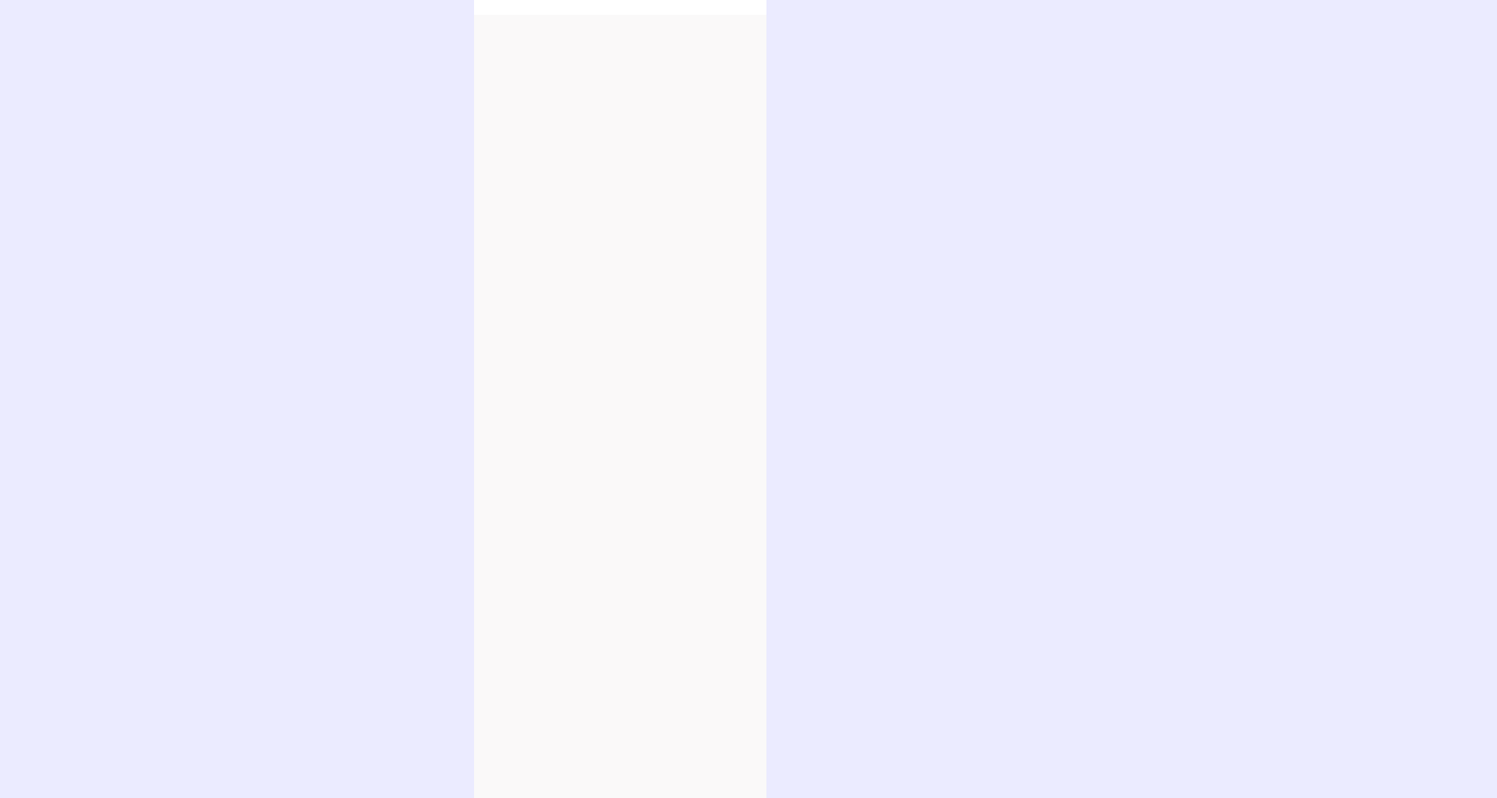
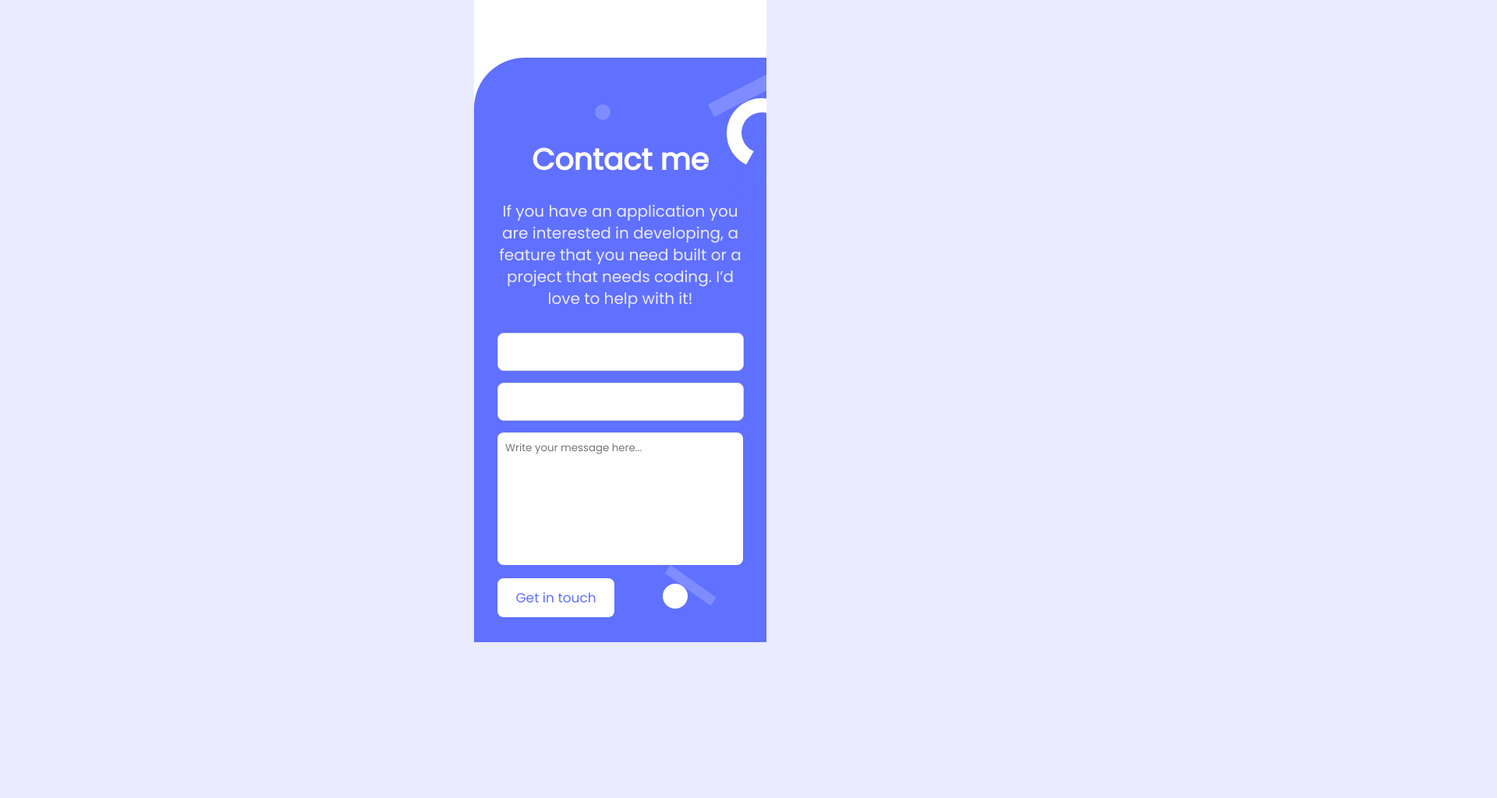
Before and after one commit to Aashan-112/Portfolio-Project, a website: page index.html in a window 1280 px wide. Shown: the part 4660-5684 px from the top of the page at 78% size, 1920 px wide, since content can reach past the window. Drawn offline with Linux system fonts and the light colour scheme; a web font is replaced by a local one.

Commit message:
Adding Modified Code

```diff
--- a/index.html
+++ b/index.html
@@ -220,6 +220,26 @@
 </div>
       </div>
  </div>
+ <div class="contactsec">
+    <div class="S13-a"></div>
+    <div class="S19-a"></div>
+    <div class="S16-a"></div>
+    <div class="S17-a"></div>
+    <div class="S18-a"></div>
+    <div class="contact-container">
+    <h1 class="contacthead">Contact me</h1>
+    <div class="contactpara">If you have an application you are interested in developing, a feature that you need built or a project that needs coding.
+        I’d love to help with it!</div>
+        <form action="https://formspree.io/f/{form_id}" method="post" class="formdiv">
+        <input type="text" class="inpField">
+        <input type="email" class="inpField">
+        <textarea type="text" placeholder="Write your message here..." class="textareadiv"></textarea>
+        <button>Get in touch</button>
+        </form>
+        <div class="S4-a"></div>
+        <div class="S3-a"></div>
+    </div>
+ </div>
 </div>
 </body>
 </html>
--- a/style.css
+++ b/style.css
@@ -232,7 +232,6 @@ body {
   width: 375px;
   height: 44px;
   margin-top: 50px;
-  padding: 0;
 }
 
 .flex-container div {
@@ -299,8 +298,9 @@ body {
 
 .worksection {
   width: 375px;
-  height: 5000px;
+  height: 4200px;
   background-color: rgb(250, 249, 249);
+  position: absolute;
 }
 
 #cards1 {
@@ -462,7 +462,7 @@ body {
 
 .abtself {
   margin-top: 85px;
-  height: 1070px;
+  height: 1170px;
   background-color: white;
   border-top-right-radius: 65px;
 }
@@ -611,3 +611,152 @@ body {
   margin-top: 31px;
   margin-left: 144px;
 }
+
+.contactsec {
+    width: 335px;
+    display: flex;
+    margin-top: 4000px;
+    height: 710px;
+    background-color: #6070FF;
+    border-top-left-radius: 65px;
+    padding: 20px;
+    position: relative;
+    overflow: hidden;
+  }
+  .contact-container {
+    padding-top: 60px;
+  }
+  .contacthead {
+    text-align: center;
+    color: white;
+    font-size: 38px;
+    font-family: 'Poppins';
+    font-weight: 700;
+    line-height: 52px;
+    word-wrap: break-word;
+  }
+  .contactpara {
+    text-align: center;
+    color: #EBEBFF;
+    font-size: 20px;
+    font-family: 'Poppins';
+    font-weight: 400;
+    line-height: 28px;
+    word-wrap: break-word;
+  }
+  .formdiv {
+    margin-top: 15px;
+  }
+  .inpField {
+    margin-left: 10px;
+    margin-top: 15px;
+    width: 310px;
+    height: 45px;
+    border-radius: 8px;
+    border: 1px solid #CFD8DC;
+    font-size: 17px;
+  }
+  .textareadiv {
+    margin-left: 10px;
+    margin-top: 15px;
+    border-radius: 8px;
+    border: none;
+    color: #B3BAC5;
+    width: 295px;
+    height: 150px;
+    padding: 10px;
+    font-family: 'Poppins';
+  }
+   textarea {
+    resize: none;
+   }
+  button {
+    margin-left: 10px;
+    margin-top: 10px;
+    width: 150px;
+    text-align: center;
+    height: 50px;
+    color: #6070FF;
+    background-color: white;
+    font-size: 17px;
+    border-radius: 8px;
+    border: none;
+    font-family: 'Poppins';
+    font-weight: 500;
+
+  }
+
+  .S13-a {
+    width: 20px;
+    height: 20px;
+    left: 155px;
+    top: 60px;
+    position: absolute;
+    background: #7F8CFF;
+    border-radius: 9999px;
+  }
+
+  .S16-a {
+    width: 90px;
+    height: 90px;
+    left: 324px;
+    top: 52px;
+    position: absolute;
+    background: white;
+    border-radius: 9999px;
+  }
+
+  .S19-a {
+    width: 120.58px;
+    height: 18.02px;
+    left: 300px;
+    top: 60px;
+    position: absolute;
+    transform: rotate(-27deg);
+    transform-origin: 0 0;
+    background: #7F8CFF;
+  }
+
+  .S17-a {
+    width: 52px;
+    height: 70px;
+    left: 352px;
+    top: 62px;
+    position: absolute;
+    background: #6070FF;
+    transform: rotate(-85deg);
+    border-radius: 9999px;
+    overflow: hidden;
+  }
+
+  .S18-a {
+    width: 80.58px;
+    height: 29.02px;
+    left: 330px;
+    top: 170.79px;
+    position: absolute;
+    background: #6070FF;
+    transform: rotate(-60.62deg);
+    transform-origin: 0 0;
+  }
+
+  .S3-a {
+    width: 72.06px;
+    height: 13.18px;
+    left: 251.82px;
+    top: 651px;
+    position: absolute;
+    transform: rotate(35.34deg);
+    transform-origin: 0 0;
+    background: #7f8cff;
+  }
+
+  .S4-a {
+    width: 32px;
+    height: 32px;
+    left: 242px;
+    top: 675.1px;
+    position: absolute;
+    background: white;
+    border-radius: 9999px;
+  }
```
